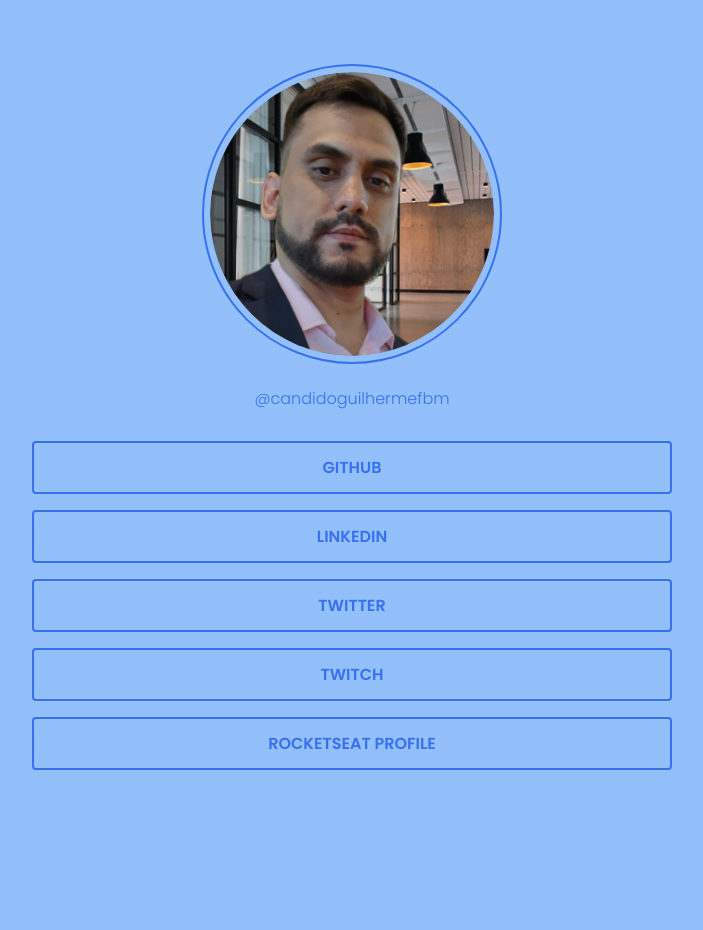
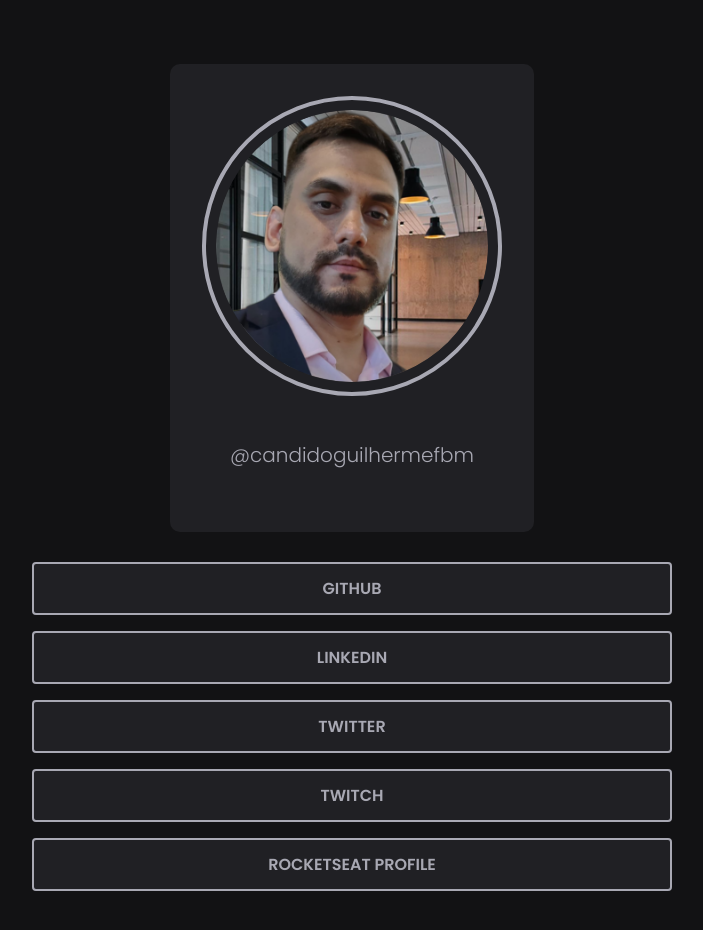
Before and after one commit to CandidoMiranda/CandidoMiranda.github.io, a plain HTML site: page index.html in a window 1280 px wide. Shown: the whole page, without its empty margins (288-991 px from the left). Before the commit the page ends 800 px from the top, so only its background shows below. Drawn offline with Linux system fonts and the light colour scheme.

Commit message:
color change

```diff
--- a/index.html
+++ b/index.html
@@ -14,6 +14,7 @@
   </head>
   <body>
     <main class="container">
+      <div class="card">
         <img src="./profile.png" alt="Profile picture" />
         <a
           href="https://www.instagram.com/candidoguilhermefbm/"
@@ -21,6 +22,8 @@
           target="_blank"
           >@candidoguilhermefbm</a
         >
+      </div>
+
       <div class="links">
         <a href="https://github.com/CandidoMiranda" class="link" target="_blank"
           >GitHub</a
--- a/style.css
+++ b/style.css
@@ -6,12 +6,12 @@
 
 :root {
   font-size: 62.5%;
-  /* --body-bg-color: #FAF7FD;
-  --primary-color: #BB99DD;
-  #70AEFF // Original BG
-  */
-  --body-bg-color: #93c0fb;
-  --primary-color: #3771EF;
+  /* card rgb(32, 32, 36)*/
+  /* bg rgb(18, 18, 20)*/
+  /*letra rgb(168, 168, 179)*/
+  --body-bg-color: rgb(18, 18, 20);
+  --primary-color: rgb(168,168,179);
+  --card-bg-color: rgb(32, 32, 36);
 }
 
 body {
@@ -22,11 +22,23 @@ body {
 }
 
 .container {
-  margin: 15% auto 0;
+  margin: 15% auto 5%;
   max-width: 75%;
   display: flex;
   flex-direction: column;
   align-items: center;
+}
+
+.card {
+  background-color: var(--card-bg-color);
+  display: flex;
+  flex-direction: column;
+  align-items: center;
+  justify-content: center;
+  gap: 4.4rem;
+  padding: 3.2rem;
+  border-radius: 1rem;
+  margin-bottom: 3rem;
 }
 
 img {
@@ -34,10 +46,9 @@ img {
   height: 20rem;
 
   border-radius: 50%;
-  border: 2px solid var(--primary-color);
-  padding: 0.6rem;
+  border: 4px solid var(--primary-color);
+  padding: 1rem;
 
-  margin-bottom: 2.2rem;
 }
 
 a {
@@ -48,13 +59,14 @@ a {
 }
 
 #ig {
+  font-size: 2rem;
   margin-bottom: 3rem;
   transition: all ease-in-out .3s;
 }
 
 #ig:hover {
   font-weight: 600;
-  font-size: 1.8rem;
+  font-size: 2.2rem;
 }
 
 .links {
@@ -72,6 +84,7 @@ a {
   padding: 1.2rem 0;
   width: 100%;
   text-align: center;
+  background-color: var(--card-bg-color);
   transition: all ease-in-out .3s;
 }
 
```
Lines whose indentation alone changed are shown as unchanged.
